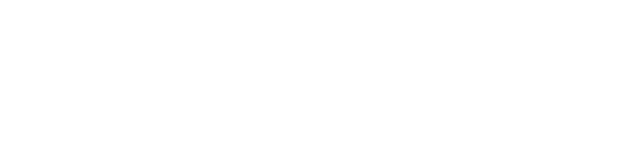
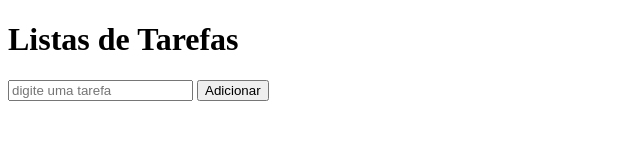
Before and after one commit to gabriellms10/ATIVIDADES-WEB-FRONTEND, a plain HTML site: page Lista/index.html in a window 1280 px wide. Shown: the whole page, without its empty margins (0-640 px from the left). Drawn offline with Linux system fonts and the light colour scheme.

Commit message:
estruturando o html e fazendo a ligação do js ao html

```diff
--- a/Lista/index.html
+++ b/Lista/index.html
@@ -6,6 +6,15 @@
     <title>listas</title>
 </head>
 <body>
+    <h1>Listas de Tarefas</h1>
+
+
+    <input type="text" id="campotarefa" placeholder="digite uma tarefa">
+    <button onclick="adicionar()">Adicionar</button>
+
+    <ul id="listatarefa"></ul>
+
+    <script src="script.js"></script>
 
 </body>
 </html>
```
